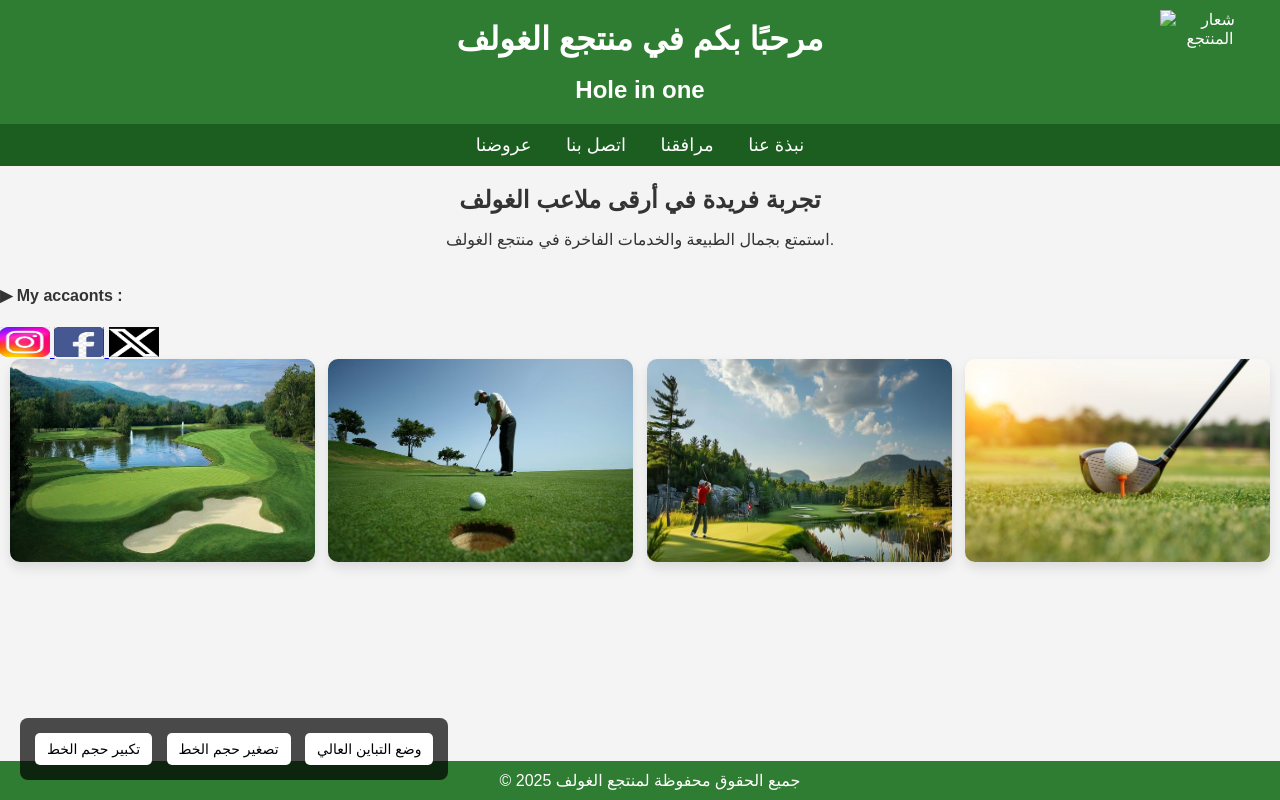
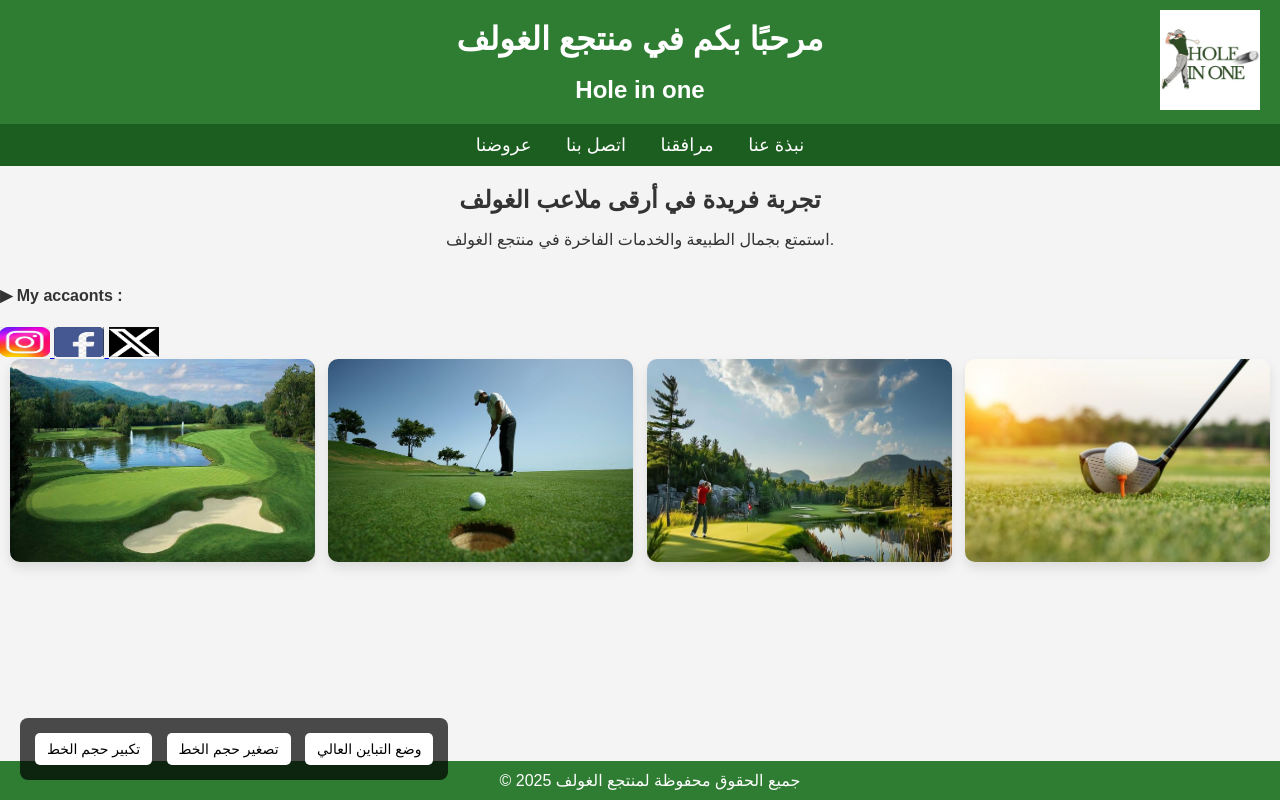
Before and after one commit to ehhsan8/Golf-resort9, a plain HTML site: page index.html in a window 1280 px wide. Drawn offline with Linux system fonts and the light colour scheme.

Commit message:
Add files via upload

```diff
--- a/index.html
+++ b/index.html
@@ -167,7 +167,7 @@
     <header>
         <h1>مرحبًا بكم في منتجع الغولف</h1><br>
         <h2>Hole in one</h2>
-        <img src="index.html" alt="شعار المنتجع" class="logo">
+        <img src="Hole in win.jpg" alt="شعار المنتجع" class="logo">
     </header>
     <nav>
         <a href="about us.html"> نبذة عنا</a>
```
Also changed, not shown: الاتصال .html (+1 -1 lines).
